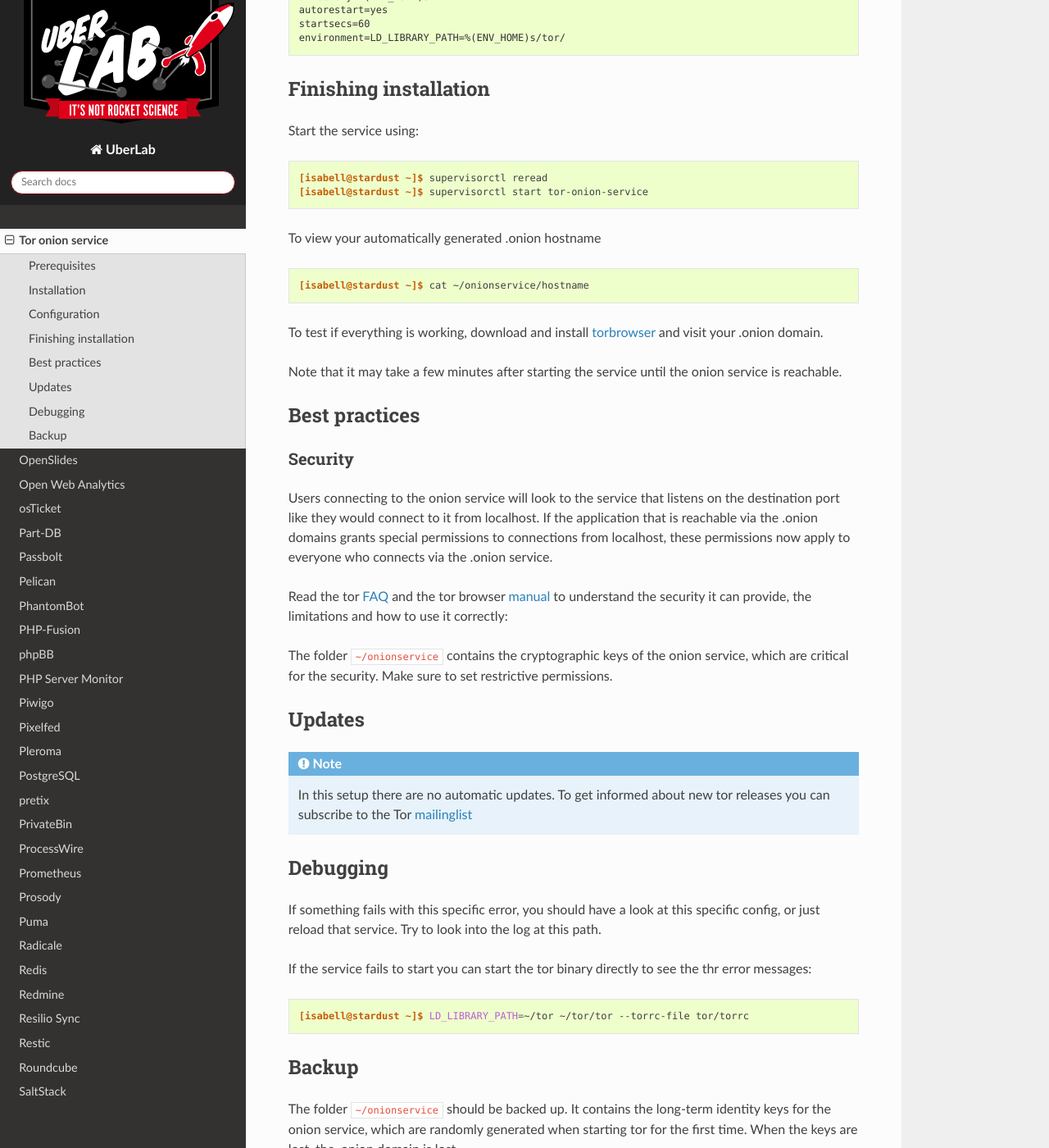
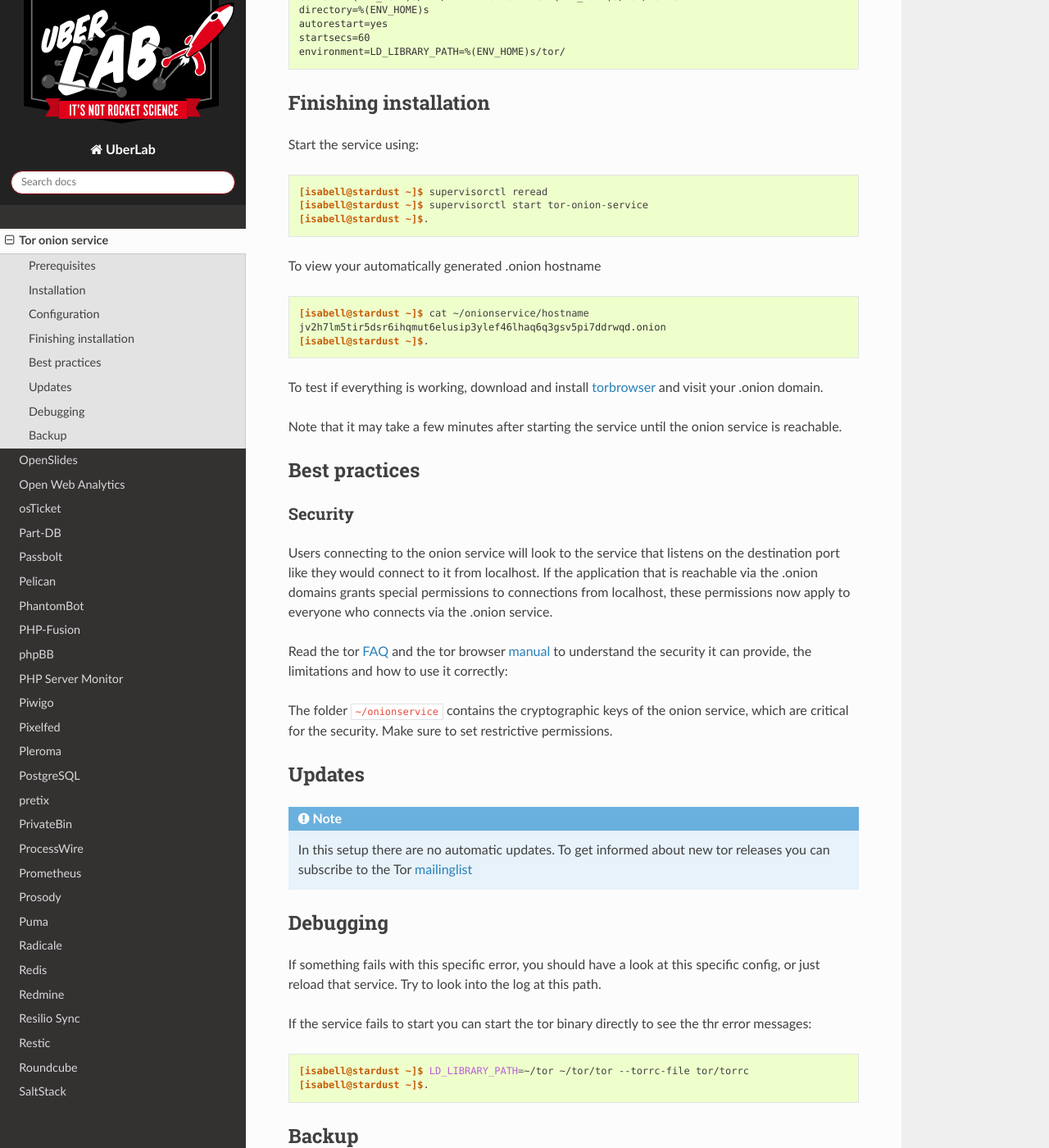
Before and after one commit to Uberspace/lab, a Sphinx documentation site: the page built from source/guide_onionservice.rst, in a window 1280 px wide and 1400 px high, scrolled down 1846 px. Shown: the whole window at 82% size. Built offline with Sphinx 7.4.7 and the Read the Docs theme 2.0.0, drawn with Linux system fonts in a browser that asks for light colours; some of the changed text lies outside the part shown.

```diff
--- a/source/guide_onionservice.rst
+++ b/source/guide_onionservice.rst
@@ -42,6 +42,7 @@
 ::
  [isabell@stardust ~]$ curl --proto '=https' --tlsv1.2 -sSf https://archive.torproject.org/tor-package-archive/torbrowser/13.0.8/tor-expert-bundle-linux-x86_64-13.0.8.tar.gz -o tor.tar.gz
  [isabell@stardust ~]$ tar xvzf tor.tar.gz
+ [isabell@stardust ~]$.
 
 .. _download: https://www.torproject.org/download/tor/
 
@@ -90,10 +91,13 @@
 ::
  [isabell@stardust ~]$ supervisorctl reread
  [isabell@stardust ~]$ supervisorctl start tor-onion-service
+ [isabell@stardust ~]$.
 
 To view your automatically generated .onion hostname
 ::
  [isabell@stardust ~]$ cat ~/onionservice/hostname
+ jv2h7lm5tir5dsr6ihqmut6elusip3ylef46lhaq6q3gsv5pi7ddrwqd.onion
+ [isabell@stardust ~]$.
 
 To test if everything is working, download and install torbrowser_ and visit your .onion domain.
 
@@ -134,6 +138,8 @@
 If the service fails to start you can start the tor binary directly to see the thr error messages:
 ::
  [isabell@stardust ~]$ LD_LIBRARY_PATH=~/tor ~/tor/tor --torrc-file tor/torrc
+ [isabell@stardust ~]$.
+
 
 Backup
 ======
```
